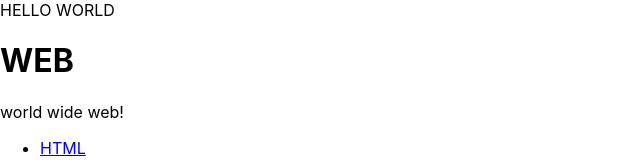
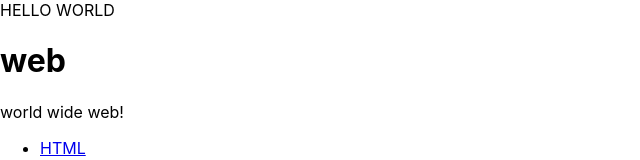
Before and after one commit to na-jae-young/react-app, a React (Create React App) app: page / in a window 1280 px wide. Shown: the top 160 px of the page, without its empty margins (0-640 px from the left). Built offline with nearby package versions, Linux system fonts and the light colour scheme.

Commit message:
props, state 초기화

```diff
--- a/src/App.js
+++ b/src/App.js
@@ -8,11 +8,21 @@ import Subject from './conponent/Subject';
 
 
 class App extends Component{
+  constructor(props){
+    super(props);
+    this.state={
+      subject:{title:'web', sub:'world wide web!'}
+    } //state 초기화
+
+  }
   render(){
     return(
       <div className="App">
         HELLO WORLD
-        <Subject title="WEB" sub="world wide web!" ></Subject>
+        <Subject
+          title={this.state.subject.title}
+          sub={this.state.subject.sub} >
+        </Subject>
         <Toc></Toc>
         <Content title="html" desc="html is ....."></Content>
       </div>
```
